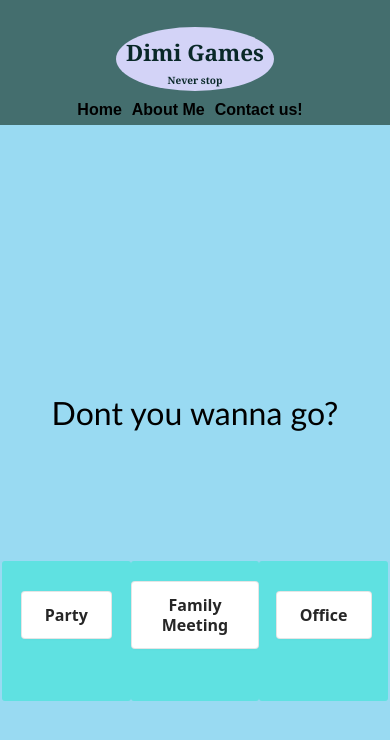
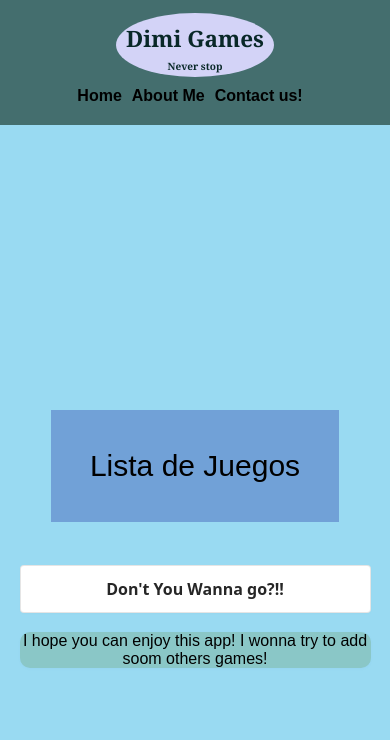
Before and after one commit to DiegoDimitroffPetcoff/react1, a React (Create React App) app in the folder my-app/: page / in a window 390 px wide. Shown: the top 740 px of the page. Built offline with nearby package versions, Linux system fonts and the light colour scheme.

Commit message:
Adding Css

```diff
--- a/my-app/src/App.css
+++ b/my-app/src/App.css
@@ -22,13 +22,13 @@ nav a:hover {
 .mean {
   background-color: rgb(153, 218, 242);
   display: flex;
-
   flex-direction: column;
   margin: auto 0;
   justify-content: center;
-  height: 100vh;
+  height: 100vh
+}
 
-}
+
 
 
 header {
@@ -65,6 +65,13 @@ header {
   margin: 4px 0px;
 }
 
+
+.menu {
+  display: flex;
+  flex-direction: column;
+}
+
+
 section {
   display: flex;
   justify-content: center;
@@ -85,10 +92,8 @@ p {
   flex-direction: column;
   align-items: center;
   background-color: rgb(138, 199, 199);
-  width: 90%;
-
+  width: 100%;
   justify-content: center;
-  border-radius: 10px;
   text-align: center;
   box-shadow: rgba(84, 113, 211, 0.04) 0 1px 3px 0;
 }
@@ -107,7 +112,6 @@ p {
 
 
 
-/* CSS */
 .button-6 {
   align-items: center;
   background-color: #FFFFFF;
@@ -123,7 +127,7 @@ p {
   font-weight: 600;
   justify-content: center;
   line-height: 1.25;
-  margin: 0;
+  margin: 3px 3%  ;
   min-height: 3rem;
   padding: calc(.875rem - 1px) calc(1.5rem - 1px);
   position: relative;
@@ -133,7 +137,7 @@ p {
   -webkit-user-select: none;
   touch-action: manipulation;
   vertical-align: baseline;
-  width: auto;
+  width: 90%;
 }
 
 .button-6:hover,
@@ -177,7 +181,68 @@ p {
 
 }
 
+
+.GamesList {
+  display: flex;
+  flex-direction:column;
+  align-items: center;
+
+  font-size: 30px;
+  background-color: rgba(0, 0, 139, 0.263);
+  animation-name: GamesList;
+  animation-duration: 2s;
+}
+
+@keyframes GamesList {
+  0% {
+    padding: 30%;
+    background-color: rgb(240, 255, 244);
+
+  }
+
+  25% {
+    padding: 20%;
+    background-color: rgb(240, 244, 255);
+    font-family: 'Lucida Sans', 'Lucida Sans Regular', 'Lucida Grande', 'Lucida Sans Unicode', Geneva, Verdana, sans-serif;
+  }
+
+  50% {
+    background-color: rgb(240, 246, 255);
+    font-family: 'Lucida Sans', 'Lucida Sans Regular', 'Lucida Grande', 'Lucida Sans Unicode', Geneva, Verdana, sans-serif;
+  }
+
+  80% {
+
+    border-radius: 100%;
+    padding: 10%;
+    background-color: rgb(240, 243, 255);
+    font-size: large;
+    font-family: 'Lucida Sans', 'Lucida Sans Regular', 'Lucida Grande', 'Lucida Sans Unicode', Geneva, Verdana, sans-serif;
+  }
+
+}
+
+
+
 @media (max-width:700px) {
+
+  .menu {
+    display: flex;
+    flex-direction: column;
+    align-items: center;
+
+  }
+
+  .mean {
+    background-color: rgb(153, 218, 242);
+    display: flex;
+    flex-direction: column;
+    margin: auto 0;
+    justify-content: center;
+    height: 100vh;
+
+  }
+
   header {
     flex-direction: column;
     justify-content: center;
@@ -187,7 +252,20 @@ p {
   }
 
   .logo {
-    margin-top: 30px;
+    margin-top: 2px;
+    animation-name: logoAnimation;
+    animation-duration: 2s;
+    position: relative;
+  }
+
+  @keyframes logoAnimation {
+    0% {
+      background-color: rgb(242, 153, 156, 0.295);
+    }
+
+    50% {
+      background-color: rgba(0, 0, 255, 0.295);
+    }
   }
 
   nav {
@@ -200,17 +278,54 @@ p {
 
   }
 
+
   p {
     display: flex;
     flex-direction: column;
     align-items: center;
     background-color: rgb(138, 199, 199);
     width: 90%;
-
     justify-content: center;
     border-radius: 10px;
     text-align: center;
     box-shadow: rgba(84, 113, 211, 0.04) 0 1px 3px 0;
+  }
+
+  .GamesList {
+    font-size: 30px;
+
+    padding: 10%;
+    margin-bottom: 40px;
+    animation-name: GamesList;
+    animation-duration: 2s;
+  }
+
+  @keyframes GamesList {
+    0% {
+      padding: 30%;
+      background-color: rgb(240, 255, 244);
+
+    }
+
+    25% {
+      padding: 20%;
+      background-color: rgb(240, 244, 255);
+      font-family: 'Lucida Sans', 'Lucida Sans Regular', 'Lucida Grande', 'Lucida Sans Unicode', Geneva, Verdana, sans-serif;
+    }
+
+    50% {
+      background-color: rgb(240, 246, 255);
+      font-family: 'Lucida Sans', 'Lucida Sans Regular', 'Lucida Grande', 'Lucida Sans Unicode', Geneva, Verdana, sans-serif;
+    }
+
+    80% {
+
+      padding: 10%;
+      background-color: rgb(240, 243, 255);
+      font-size: large;
+      font-family: 'Lucida Sans', 'Lucida Sans Regular', 'Lucida Grande', 'Lucida Sans Unicode', Geneva, Verdana, sans-serif;
+    }
+
   }
 
   @keyframes changeColor {
--- a/my-app/src/App.js
+++ b/my-app/src/App.js
@@ -1,7 +1,7 @@
 
 import './App.css';
 
-import { ExcuseGame } from './components/excuse'
+import { MenuGame } from './components/menuGames'
 
 
 
@@ -21,8 +21,8 @@ function App() {
         </nav>
       </header>
 
+<MenuGame></MenuGame>
 
-      <ExcuseGame></ExcuseGame>
 
     </div>
   );
--- /dev/null
+++ b/my-app/src/components/menuGames.jsx
@@ -0,0 +1,50 @@
+import { useState } from "react";
+import { ExcuseGame } from "./excuse";
+import { AgeGame } from "./age";
+
+export function MenuGame() {
+
+    const changeExcuseGameState = () => {
+        { SetgamesMenu(element = <ExcuseGame></ExcuseGame>) }
+    }
+
+    const changeAgeGameState = () => {
+        { SetgamesMenu(
+            <div>
+                Este juego estara pronto dispò
+            </div>
+
+        )}
+    }
+
+
+
+
+
+
+    let element = (
+        <div class="mean">
+            <div class="menu">
+            <div class="GamesList">Lista de Juegos</div>
+            <button class="button-6" onClick={changeExcuseGameState}>Don't You Wanna go?!!</button>
+         <p>I hope you can enjoy this app! I wonna try to add soom others games!</p>
+            </div>
+        </div>
+    );
+
+
+
+
+    const [gamesMenuStatus, SetgamesMenu] = useState(element)
+
+
+
+
+    return (
+        <div class="mean">
+            {gamesMenuStatus}
+        </div>
+    )
+
+
+}
```
Also changed, not shown: my-app/public/images/Juegos-980x350.jpg (added).
